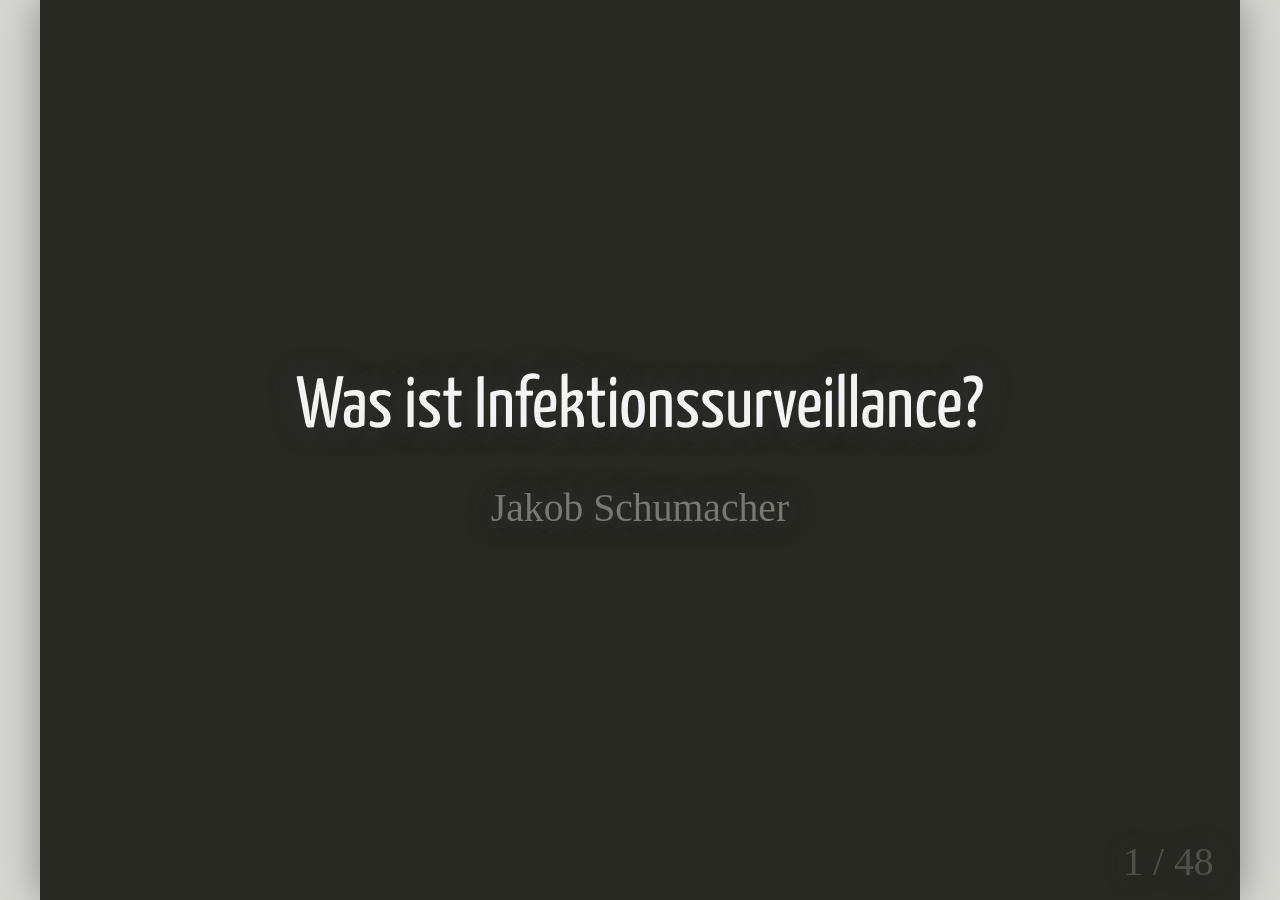
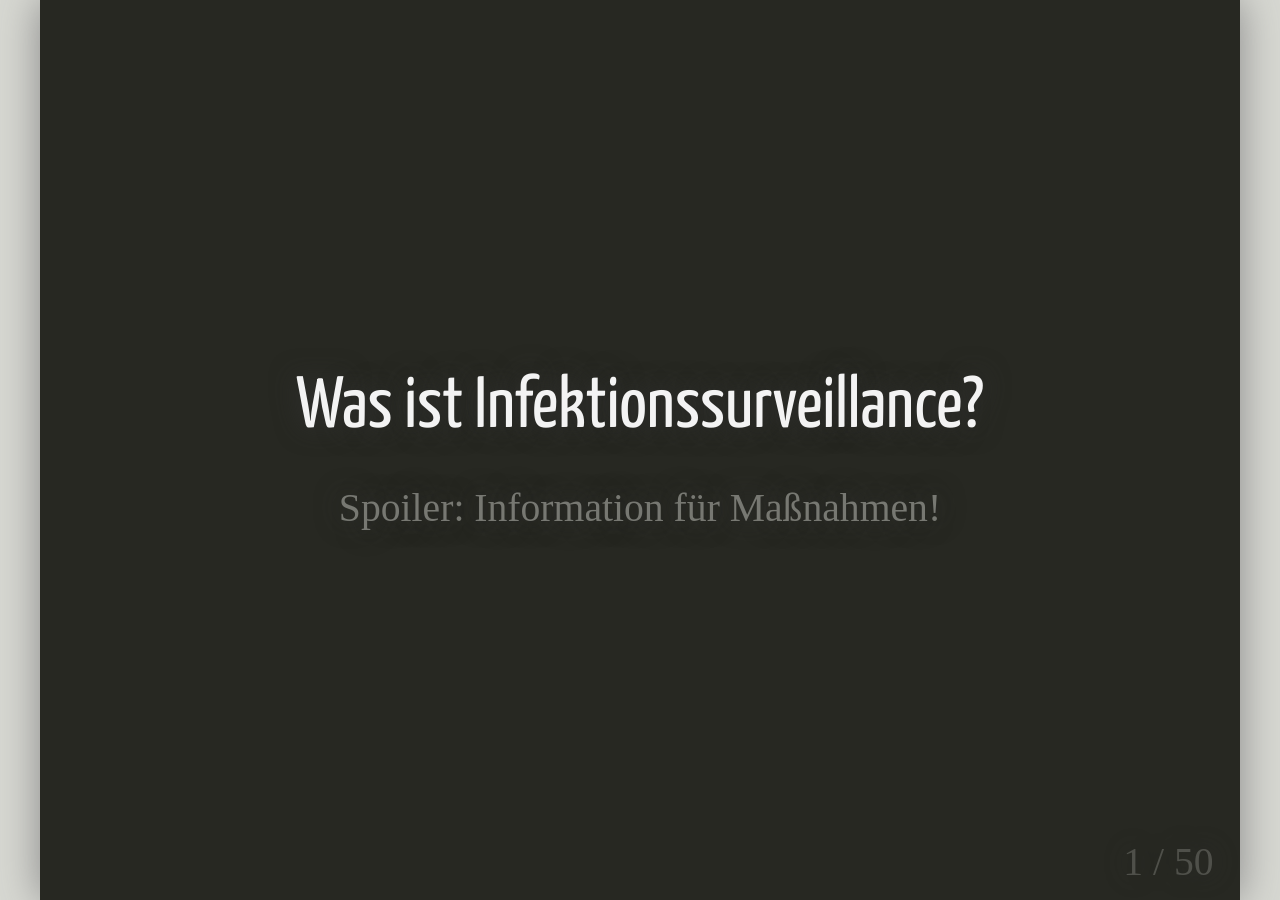
Before and after one commit to jakobschumacher/presentations, a Jekyll site: the page built from _posts/2021-11-17-surveillance-system.html, in a window 1280 px wide. Built offline with Jekyll 4.4.1, drawn with Linux system fonts in a browser that asks for light colours; some web fonts are replaced; part of the change alters nothing that is shown.

Commit message:
Kleine Änderungen für den Vortrag WBK Surveillance Akademie

```diff
--- a/_posts/2021-11-17-surveillance-system.html
+++ b/_posts/2021-11-17-surveillance-system.html
@@ -12,8 +12,16 @@ host: Akademie für öffentliches Gesundheitswesen
 class: center, middle, inverse
 
 # Was ist Infektionssurveillance?
-Jakob Schumacher
+Spoiler: Information für Maßnahmen!
 
+---
+# Über den Vortrag
+_Jakob Schumacher_
+
+[Gesundheitsamt Reinickendorf](https://www.berlin.de/ba-reinickendorf/politik-und-verwaltung/aemter/gesundheitsamt/hygiene-umweltmedizin-und-infektionsschutz/coronavirus-976923.php)<br>
+
+_16.11.2021 Akademie ÖGW - 17. WBK_<br><br>
+[https://jakobschumacher.github.io/presentations/2021/10/28/surveillance-system.html](https://jakobschumacher.github.io/presentations/2021/10/28/surveillance-system.html#1)
 ---
 # Überblick
 - Überblick Aufgaben der Gesundheitsämter
@@ -42,11 +50,12 @@ Malerische Beschreibung
 ---
 # Nüchterne Aufgabenbeschreibung:
 * Vorbeugen,  erkennen, Ausbreitung verhindern (IfSG § 1)
+* Wissenschaft (IfSG § 4)
 * Meldungen sammeln (IfSG § 6-11)
+* Gefahrenvorbeugung (IfSG § 16)
 * Gefahrenerkennung (IfSG § 25, IHR § 5)
+* Informationsweitergabe (IfSG § 27)
 * Gefahrenabwehr (IfSG § 28)
-* Gefahrenvorbeugung (IfSG § 16)
-* Wissenschaft (IfSG § 4)
 
 ---
 class: center, middle, inverse
@@ -73,13 +82,15 @@ background-image: url({{ site.baseurl}}/assets/2021-11-17-surveillance/surveilla
 
 ---
 # Klassifizierung: Sammlungen zu Daten
+Problematik:
 * 1 Kind mit laborbestätigten EHEC Nachweis ohne Symptome
 * 2 Kinder mit blutigem Stuhl
-* 4 Kind mit Gastroenteritis
-* 3 Kinder fehlen Krankheitsbedingt
+* 4 Kinder mit Gastroenteritis
+* 3 Kinder fehlen krankheitsbedingt
 
+Wie viele EHEC-Fälle haben wir? <br><br>
 --
-* Lösung: [Falldefinitionen](https://www.rki.de/DE/Content/Infekt/IfSG/Falldefinition/falldefinition_node.html)
+Hier müssen wir klassifizieren mit [Falldefinitionen](https://www.rki.de/DE/Content/Infekt/IfSG/Falldefinition/falldefinition_node.html)
 
 ---
 # Interpretation: Daten zu Informationen
@@ -149,11 +160,12 @@ background-image: url({{ site.baseurl}}/assets/2021-11-17-surveillance/deutsches
 ---
 # [§ 6 Arztmeldungen](https://www.gesetze-im-internet.de/ifsg/__6.html)
 * § 6.1.1 Diagnostizierbaren Krankheiten
+* § 6.1.1a TBC, CDI
 * § 6.1.2 Enteritis Lebensmittelpersonal
 * § 6.1.3 Nebenwirkung von Impfungen
 * § 6.1.4 Tollwut
 * § 6.1.5 Sonstige bedrohliche Erkrankung
-* § 6.2. Verweigerung TBC Behandlung
+* § 6.2. SSP, Verweigerung TBC Behandlung
 * § 6.3. Nosokomialer Ausbrüche
 
 
@@ -191,6 +203,19 @@ background-image: url({{ site.baseurl}}/assets/2021-11-17-surveillance/deutsches
 * UAW-Meldung
 
 ---
+# Quizz-Vorbereitung: IfSG-Selbststudium
+* [§ 6](https://www.gesetze-im-internet.de/ifsg/__6.html)
+* [§ 7](https://www.gesetze-im-internet.de/ifsg/__7.html)
+* [§ 8](https://www.gesetze-im-internet.de/ifsg/__8.html)
+* [§ 9](https://www.gesetze-im-internet.de/ifsg/__9.html)
+* [§ 10](https://www.gesetze-im-internet.de/ifsg/__10.html)
+* [§ 11](https://www.gesetze-im-internet.de/ifsg/__11.html)
+<br><br>
+* [§ 20 (9)](https://www.gesetze-im-internet.de/ifsg/__20.html)
+* [§ 34 (6)](https://www.gesetze-im-internet.de/ifsg/__34.html)
+* [§ 36 (3a)](https://www.gesetze-im-internet.de/ifsg/__36.html)
+
+---
 background-image: url({{ site.baseurl}}/assets/2021-11-17-surveillance/einfachses-meldeschaubild.png)
 
 ---
@@ -200,18 +225,17 @@ background-image: url({{ site.baseurl}}/assets/2021-11-17-surveillance/komplizie
 # Fragen I
 1. Arzt Grünbein entdeckt Krankheit Koala Fieber (Letalität=90%, R0=7)
 1. Alfred lehnt Behandlung einer Tuberkulose ab
-1. Labor Buxtehude finde Antikörper gegen Masern
+1. Labor Buxtehude findet IgG-Antikörper gegen Masern
 1. Arzt stellt fest: Pat. Sigfrieda entwickelt schlaffe Lähmung nach Impfung
-1. Arztpraxis Ohrfliech hat 3 Kinder mit Gastroenteritis (selbe Schule)
+1. Arztpraxis Ohrfliech hat 3 Kinder mit Gastroenteritis (unterschiedliche Stadtteile)
 
 ---
 # Fragen II
 1. Tierarzt Müller berührt einen toten Hund mit Tollwut
 1. Im Krankenhaus Friedlich bekommen 17 Patienten Lungenentzündung
-1. Labor weißt HIV nach
-1. Labor Tunich entdeckt Koala Fieber  (Letalität=90%, R0=7)
+1. Labor weißt eine bestehende HIV nach
+1. Pathologie von und zu Spät entdeckt das Koala Fieber  (Letalität=90%, R0=7)
 1. Köchin Rumpel ist mit Durchfall beim Arzt
-
 
 ---
 class: center, middle, inverse
@@ -219,7 +243,7 @@ class: center, middle, inverse
 
 ---
 background-image: url({{ site.baseurl}}/assets/2021-11-17-surveillance/underreporting_pyramid.png)
-# Problem: Underreporting
+# Problem: [Underreporting](https://sketchpad.pro/C225252AF3340B67725:hzg48ifn#p1,0,0,r0,s1)
 
 ---
 background-image: url({{ site.baseurl}}/assets/2021-11-17-surveillance/zeitverzug.png)
@@ -263,12 +287,12 @@ Datenbanken
 * [WHO SDG Monitoring](http://apps.who.int/gho/data/node.sdg.tp-1?lang=en)
 
 Lernen
-* [Field Epidemiology Manual](https://wiki.ecdc.europa.eu/fem/w/wiki/1321.surveillance-principles)
+* [Field Epidemiology Manual](https://wiki.ecdc.europa.eu/fem/Pages/Surveillance%20-%20Principles.aspx)
 
 ---
 class: center, middle, inverse
-Vielen Dank
-
+# Vielen Dank!
+Rückmeldung: Bitte sehr gerne an [jakob.schumacher@web.de](mailto:jakob.schumacher@web.de)
 
 ---
 class: center, middle, inverse
```
Also changed, not shown: 2 other files.
